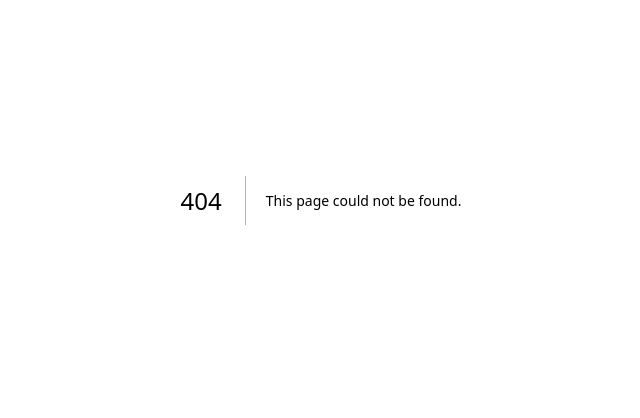
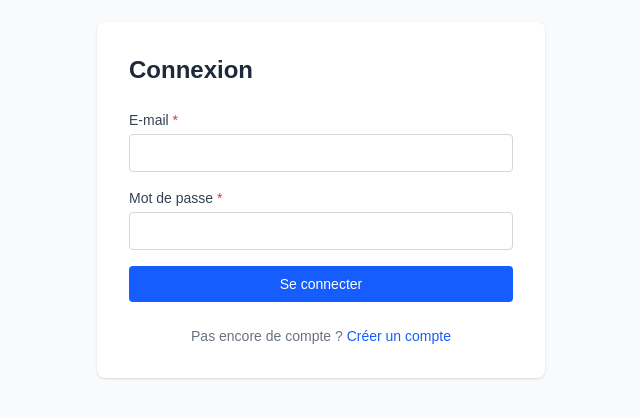
Before and after one commit to Servyou-tn/servyou, a Next.js app: page /login in a window 1280 px wide. Before the commit this address had no page. Shown: the part 200-618 px from the top of the page, without its empty margins (319-959 px from the left). Built offline with nearby package versions, Linux system fonts and the light colour scheme; no server answers.

Commit message:
Add basic login page

```diff
--- /dev/null
+++ b/src/app/login/page.tsx
@@ -0,0 +1,111 @@
+'use client'
+
+import { useState } from 'react'
+import Link from 'next/link'
+import { useRouter } from 'next/navigation'
+import { createClient } from '@/lib/supabase/client'
+
+function translateError(message: string): string {
+  if (message.includes('Email not confirmed')) {
+    return 'Veuillez confirmer votre e-mail avant de vous connecter.'
+  }
+  if (
+    message.includes('Invalid login credentials') ||
+    message.includes('invalid_credentials')
+  ) {
+    return 'Email ou mot de passe incorrect.'
+  }
+  if (message.includes('rate limit') || message.includes('too many requests')) {
+    return 'Trop de tentatives. Veuillez patienter quelques minutes avant de réessayer.'
+  }
+  return 'Une erreur est survenue. Veuillez réessayer.'
+}
+
+export default function LoginPage() {
+  const supabase = createClient()
+  const router = useRouter()
+
+  const [email, setEmail] = useState('')
+  const [password, setPassword] = useState('')
+  const [error, setError] = useState('')
+  const [loading, setLoading] = useState(false)
+
+  async function handleSubmit(e: React.FormEvent) {
+    e.preventDefault()
+    setError('')
+    setLoading(true)
+
+    const { error: signInError } = await supabase.auth.signInWithPassword({
+      email,
+      password,
+    })
+
+    setLoading(false)
+
+    if (signInError) {
+      setError(translateError(signInError.message))
+      return
+    }
+
+    router.push('/')
+  }
+
+  return (
+    <main className="min-h-screen flex items-center justify-center bg-gray-50 px-4">
+      <div className="bg-white rounded-lg shadow p-8 max-w-md w-full">
+        <h1 className="text-2xl font-bold text-gray-800 mb-6">Connexion</h1>
+
+        <form onSubmit={handleSubmit} noValidate className="space-y-4">
+          <div>
+            <label className="block text-sm font-medium text-gray-700 mb-1" htmlFor="email">
+              E-mail <span className="text-red-500">*</span>
+            </label>
+            <input
+              id="email"
+              type="email"
+              required
+              value={email}
+              onChange={e => setEmail(e.target.value)}
+              className="w-full border border-gray-300 rounded px-3 py-2 text-sm focus:outline-none focus:ring-2 focus:ring-blue-500"
+            />
+          </div>
+
+          <div>
+            <label className="block text-sm font-medium text-gray-700 mb-1" htmlFor="password">
+              Mot de passe <span className="text-red-500">*</span>
+            </label>
+            <input
+              id="password"
+              type="password"
+              required
+              value={password}
+              onChange={e => setPassword(e.target.value)}
+              className="w-full border border-gray-300 rounded px-3 py-2 text-sm focus:outline-none focus:ring-2 focus:ring-blue-500"
+            />
+          </div>
+
+          {error && (
+            <p className="text-sm text-red-600 bg-red-50 border border-red-200 rounded px-3 py-2">
+              {error}
+            </p>
+          )}
+
+          <button
+            type="submit"
+            disabled={loading}
+            className="w-full bg-blue-600 hover:bg-blue-700 disabled:bg-blue-300 text-white font-medium py-2 px-4 rounded text-sm transition-colors"
+          >
+            {loading ? 'Connexion en cours…' : 'Se connecter'}
+          </button>
+        </form>
+
+        <p className="text-sm text-gray-500 mt-6 text-center">
+          Pas encore de compte ?{' '}
+          <Link href="/signup" className="text-blue-600 hover:underline">
+            Créer un compte
+          </Link>
+        </p>
+      </div>
+    </main>
+  )
+}
```
